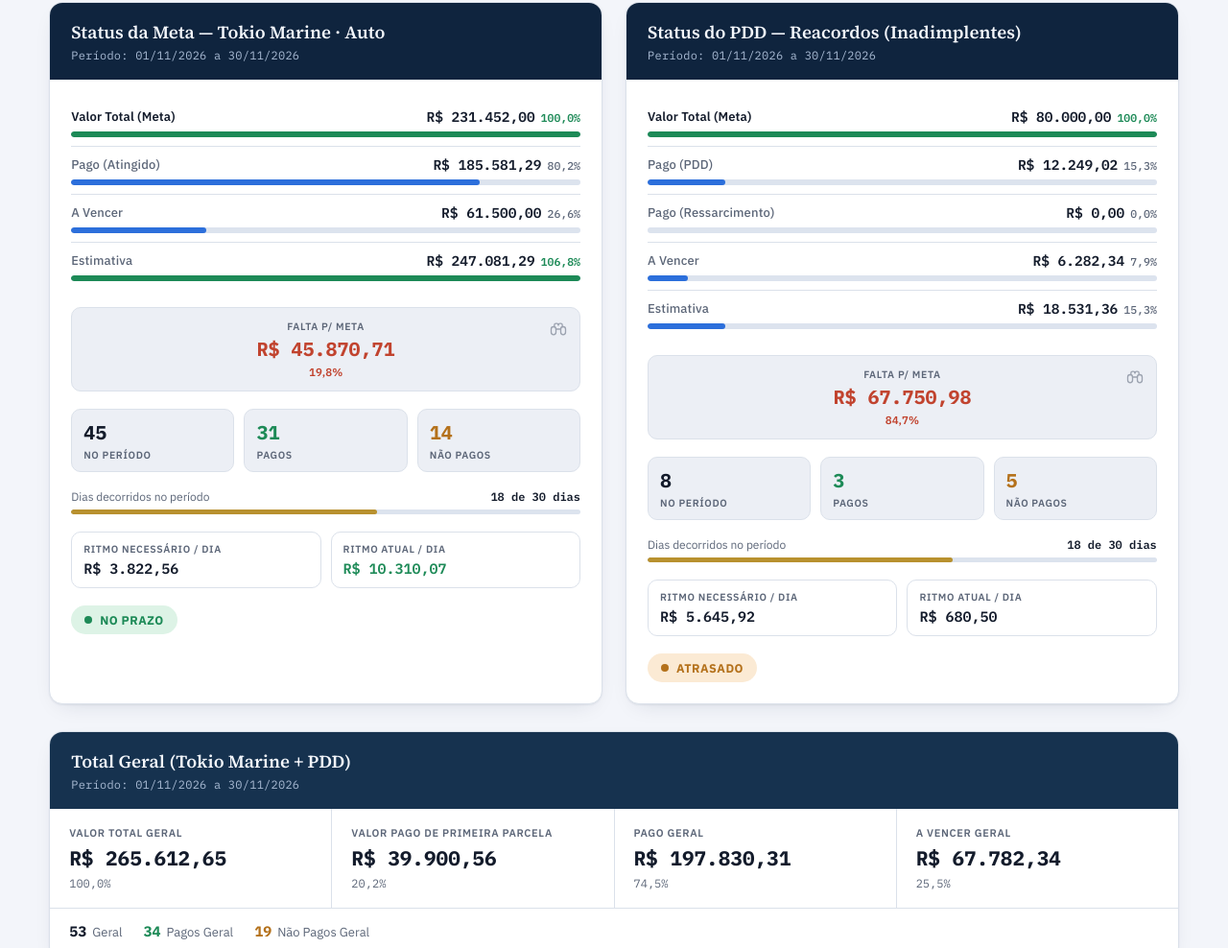
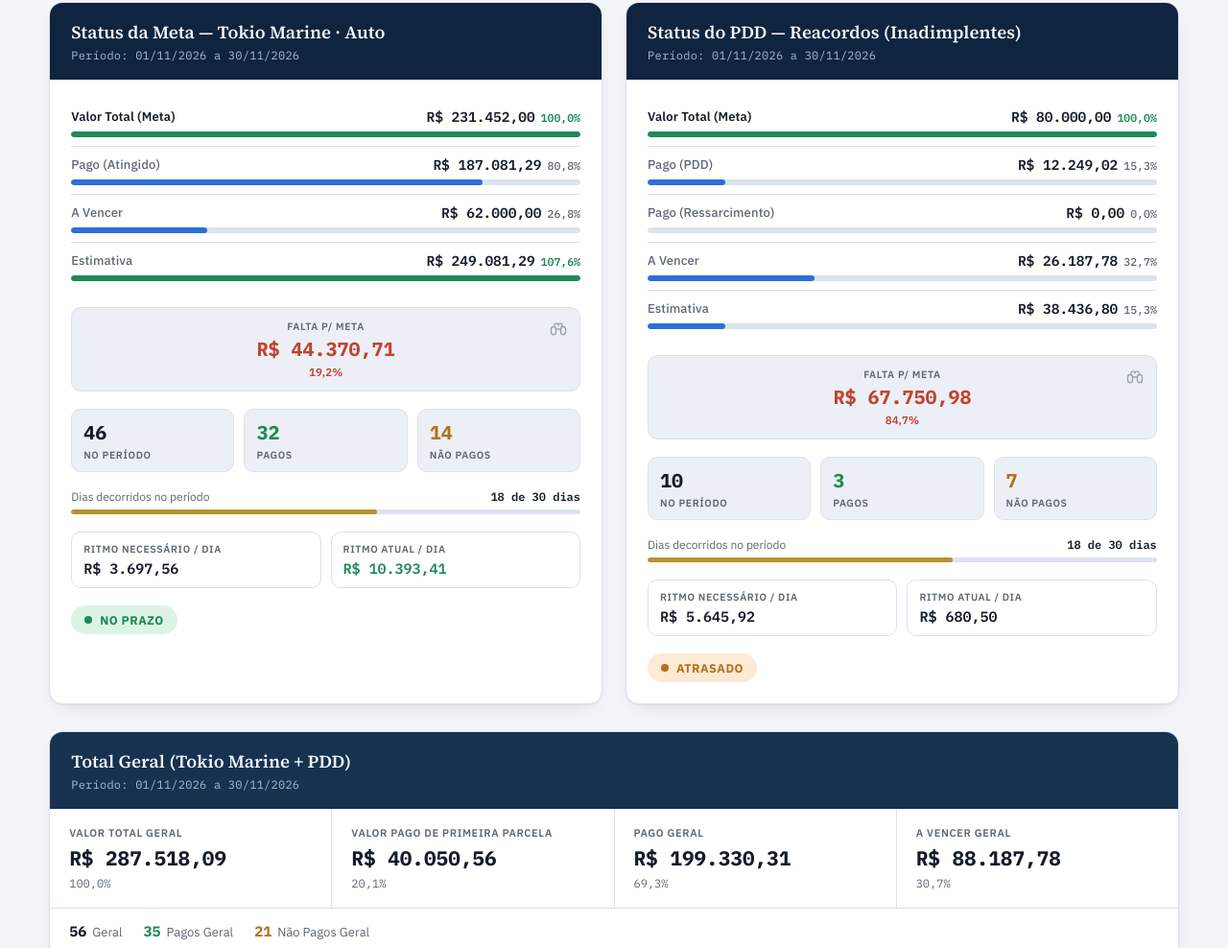
Before and after one commit to DarcCosta/PainelDarcCosta, a plain HTML site: page index.html in a window 1280 px wide. Shown: the part 254-1242 px from the top of the page at 96% size. Drawn offline with Linux system fonts and the light colour scheme.

Commit message:
Atualização automática do painel — 18/11/2026, 16:28:14

```diff
--- a/index.html
+++ b/index.html
@@ -782,32 +782,32 @@ break;case"<bookViews":;case"<bookViews>":;case"</bookViews>":break;case"<workbo
       },
       {
         "label": "Pago (Atingido)",
-        "value": 185581.29,
-        "pct": 0.8018132917408362,
+        "value": 187081.29,
+        "pct": 0.8082941171387589,
         "emphasis": false
       },
       {
         "label": "A Vencer",
-        "value": 61500,
-        "pct": 0.26571384131482984,
+        "value": 62000,
+        "pct": 0.2678741164474707,
         "emphasis": false
       },
       {
         "label": "Estimativa",
-        "value": 247081.29,
-        "pct": 1.067527133055666,
+        "value": 249081.29,
+        "pct": 1.0761682335862295,
         "emphasis": false
       }
     ],
     "counts": [
       {
         "label": "No Período",
-        "value": 45,
+        "value": 46,
         "tone": ""
       },
       {
         "label": "Pagos",
-        "value": 31,
+        "value": 32,
         "tone": "good"
       },
       {
@@ -818,8 +818,8 @@ break;case"<bookViews":;case"<bookViews>":;case"</bookViews>":break;case"<workbo
     ],
     "diasTexto": "18 de 30 dias",
     "diasPct": 0.6,
-    "ritmoNecessario": 3822.559166666666,
-    "ritmoAtual": 10310.071666666667,
+    "ritmoNecessario": 3697.559166666666,
+    "ritmoAtual": 10393.405,
     "status": "No Prazo"
   },
   "pdd": {
@@ -847,13 +847,13 @@ break;case"<bookViews":;case"<bookViews>":;case"</bookViews>":break;case"<workbo
       },
       {
         "label": "A Vencer",
-        "value": 6282.34,
-        "pct": 0.07852925,
+        "value": 26187.78,
+        "pct": 0.32734725,
         "emphasis": false
       },
       {
         "label": "Estimativa",
-        "value": 18531.36,
+        "value": 38436.8,
         "pct": 0.15311275,
         "emphasis": false
       }
@@ -861,7 +861,7 @@ break;case"<bookViews":;case"<bookViews>":;case"</bookViews>":break;case"<workbo
     "counts": [
       {
         "label": "No Período",
-        "value": 8,
+        "value": 10,
         "tone": ""
       },
       {
@@ -871,7 +871,7 @@ break;case"<bookViews":;case"<bookViews>":;case"</bookViews>":break;case"<workbo
       },
       {
         "label": "Não Pagos",
-        "value": 5,
+        "value": 7,
         "tone": "warn"
       }
     ],
@@ -888,43 +888,43 @@ break;case"<bookViews":;case"<bookViews>":;case"</bookViews>":break;case"<workbo
     "rows": [
       {
         "label": "Valor Total Geral",
-        "value": 265612.65,
+        "value": 287518.09,
         "pct": 1,
         "emphasis": true
       },
       {
         "label": "Valor Pago de Primeira Parcela",
-        "value": 39900.56,
-        "pct": 0.20169083291635137,
+        "value": 40050.56,
+        "pct": 0.20092558928945628,
         "emphasis": false
       },
       {
         "label": "Pago Geral",
-        "value": 197830.31,
-        "pct": 0.7448075609350684,
+        "value": 199330.31,
+        "pct": 0.6932791950586482,
         "emphasis": false
       },
       {
         "label": "A Vencer Geral",
-        "value": 67782.34,
-        "pct": 0.25519243906493155,
+        "value": 88187.78,
+        "pct": 0.3067208049413517,
         "emphasis": false
       }
     ],
     "counts": [
       {
         "label": "Geral",
-        "value": 53,
+        "value": 56,
         "tone": ""
       },
       {
         "label": "Pagos Geral",
-        "value": 34,
+        "value": 35,
         "tone": "good"
       },
       {
         "label": "Não Pagos Geral",
-        "value": 19,
+        "value": 21,
         "tone": "warn"
       }
     ],
@@ -940,7 +940,7 @@ break;case"<bookViews":;case"<bookViews>":;case"</bookViews>":break;case"<workbo
   // Timestamp of when this HTML file's BOOTSTRAP data was last baked in
   // (updated by buildFileWithData whenever a new copy is published/saved).
   // PUBLISHED_AT:START
-  const PUBLISHED_AT = "2026-11-18T13:01:31.728Z";
+  const PUBLISHED_AT = "2026-11-18T19:28:13.099Z";
   // PUBLISHED_AT:END
 
   const STORAGE_KEY = 'darc-painel-ressarcimento-tokio:v1';
```
